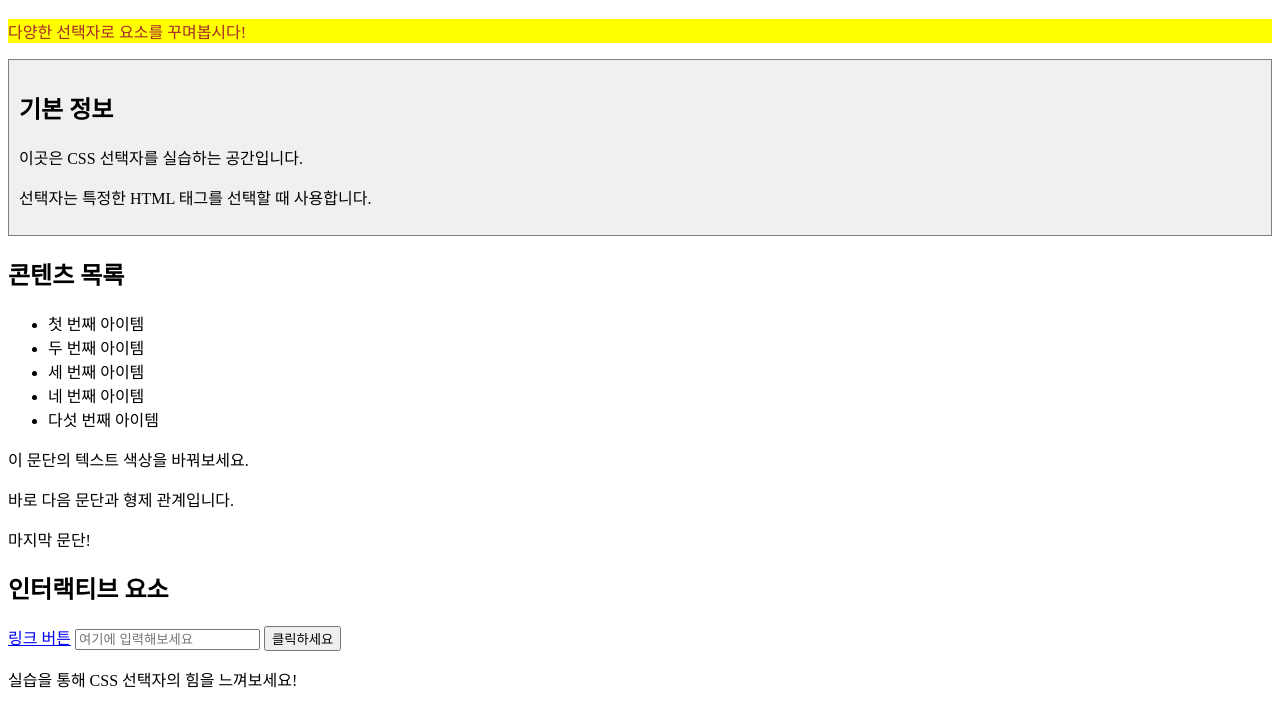
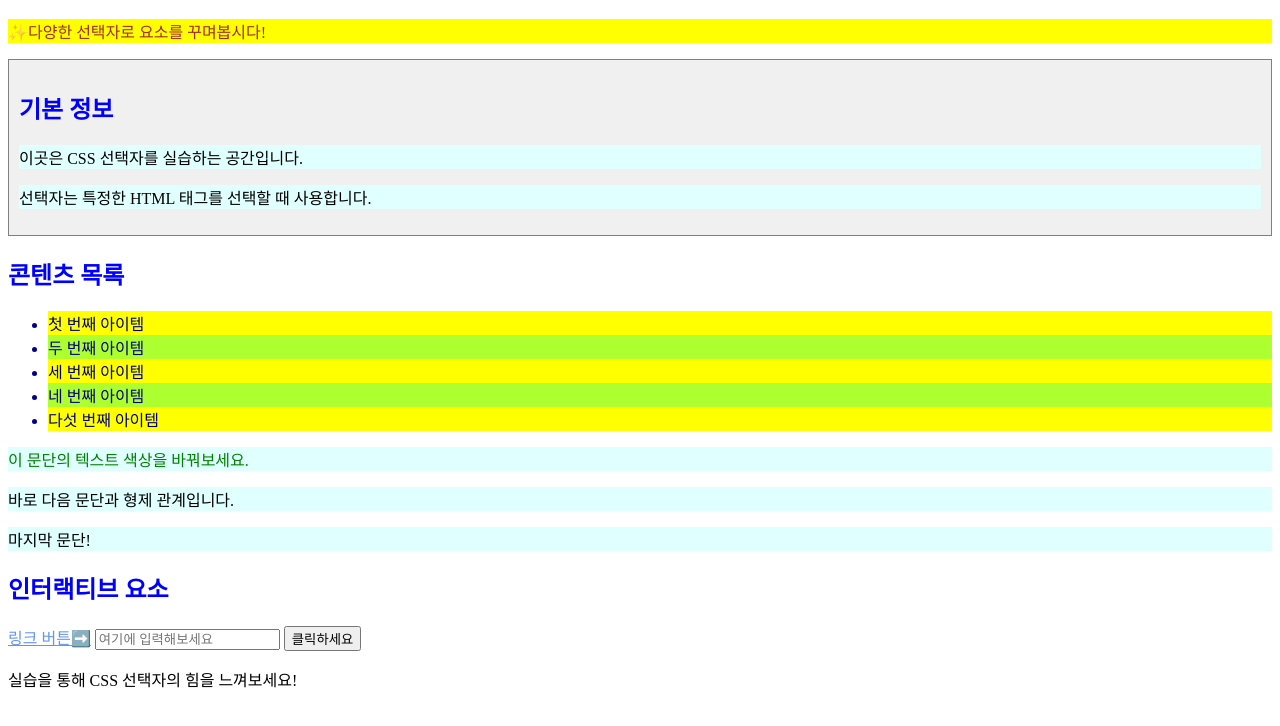
Before and after one commit to 0408j/WebProgramming_mju2, a plain HTML site: page css/CSS_selector.html in a window 1280 px wide. Shown: the part 70-796 px from the top of the page. Drawn offline with Linux system fonts and the light colour scheme.

Commit message:
CSS 실습 완료 커밋

```diff
--- a/css/CSS_selector.css
+++ b/css/CSS_selector.css
@@ -3,13 +3,13 @@
 /* ------------------------------------------- */
 
 /* 클래스 선택자: intro 클래스를 가진 모든 p 태그에 스타일 적용 */
-.intro {
+p.intro {
     color: brown; /* 글자색 변경 */
     background-color: yellow; /* 배경색 변경 */
 }
 
 /* ID 선택자: about ID를 가진 section 태그에 스타일 적용 */
-#about {
+section#about {
     border: 1px solid gray;
     padding: 10px;
     background-color: #f0f0f0;
@@ -21,10 +21,16 @@
 
 /* TODO: main 태그 하위의 h2 태그 글자색을 blue로 변경해보세요. (하위 선택자 활용) */
 
+main h2 {
+    color: blue;
+}
+
 
 /* TODO: item-list ID를 가진 ul의 바로 아래 자식인 li 태그의 글씨`색을 navy로 변경해보세요. (자식 선택자 활용) */
 
-
+ul#item-list > li {
+    color: navy;
+}
 
 
 /* ------------------------------------------- */
@@ -33,12 +39,16 @@
 
 /* TODO: h2 태그 뒤에 오는 모든 p 태그의 배경색을 lightcyan로 변경해보세요. (일반 형제 선택자 활용) */
 
-
+h2 ~ p {
+    background-color: lightcyan;
+}
 
 
 /* TODO: #item-list 바로 뒤에 오는 p 태그의 글자색을 green으로 변경해보세요. (인접 형제 선택자 활용) */
 
-
+#item-list + p {
+    color: green;
+}
 
 
 
@@ -48,13 +58,19 @@
 
 /* TODO: .intro 클래스 앞에 "✨ " 추가 및 글자색 gold로 변경해보세요 (before 활용) */
 
-
+.intro:before {
+    content: "✨";
+    color: gold;
+}
 
 
 
 /* TODO: .btn 클래스 뒤에 "➡️" 아이콘을 추가하고 글자색을 grey로 변경해보세요. */
 
-
+.btn:after {
+    content: "➡️";
+    color: grey;
+}
 
 
 
@@ -64,33 +80,46 @@
 
 /* TODO: 방문하지 않은 링크의 글자색을 cornflowerblue로 변경해보세요 (링크 가상 클래스)  */
 
-
-
+a:link {
+    color: cornflowerblue;
+}
 
 
 /* TODO: 방문한 링크의 글자색을 lightcoral로 변경해보세요 (링크 가상 클래스) */
 
-
+a:visited {
+    color:lightcoral;
+}
 
 
 /* TODO: 마우스를 올렸을 때(.btn 클래스를 가진 링크) 배경색을 cornflowerblue로, 글씨색을 white로 변경해보세요 (동적 가상 클래스)*/
 
-
+.btn:hover {
+    background-color: cornflowerblue;
+    color: white;
+}
 
 
 /* TODO: 마우스를 클릭 중일 때(.btn 클래스를 가진 링크) 배경색을 darkblue로, 글씨색을 white로 변경해보세요 (동적 가상 클래스)*/
 
-
+.btn:active {
+    background-color: darkblue;
+    color: white;
+}
 
 
 /* TODO: input 요소에 포커스가 있을 때 (입력요소 가상 클래스) 배경색을 lightcyan으로 변경해보세요 */
 
-
+input:focus {
+    background-color: lightcyan;
+}
 
 
 /* TODO: button에 마우스를 올렸을 때 배경색을 yellowgreen으로 변경해보세요. */
 
-
+button:hover {
+    background-color: yellowgreen;
+}
 
 
 
@@ -100,7 +129,13 @@
 
 /* TODO:ul의 짝수 번째 자식 li의 글자색을 greenyellow로 변경해보세요 */
 
-
+ul li:nth-of-type(even) {
+    background-color: greenyellow;
+}
 
 
 /* TODO: ul의 홀수 번째 자식 li의 글자색을 yellow로 변경해보세요 */
+
+ul li:nth-of-type(odd) {
+    background-color: yellow;
+}
```
